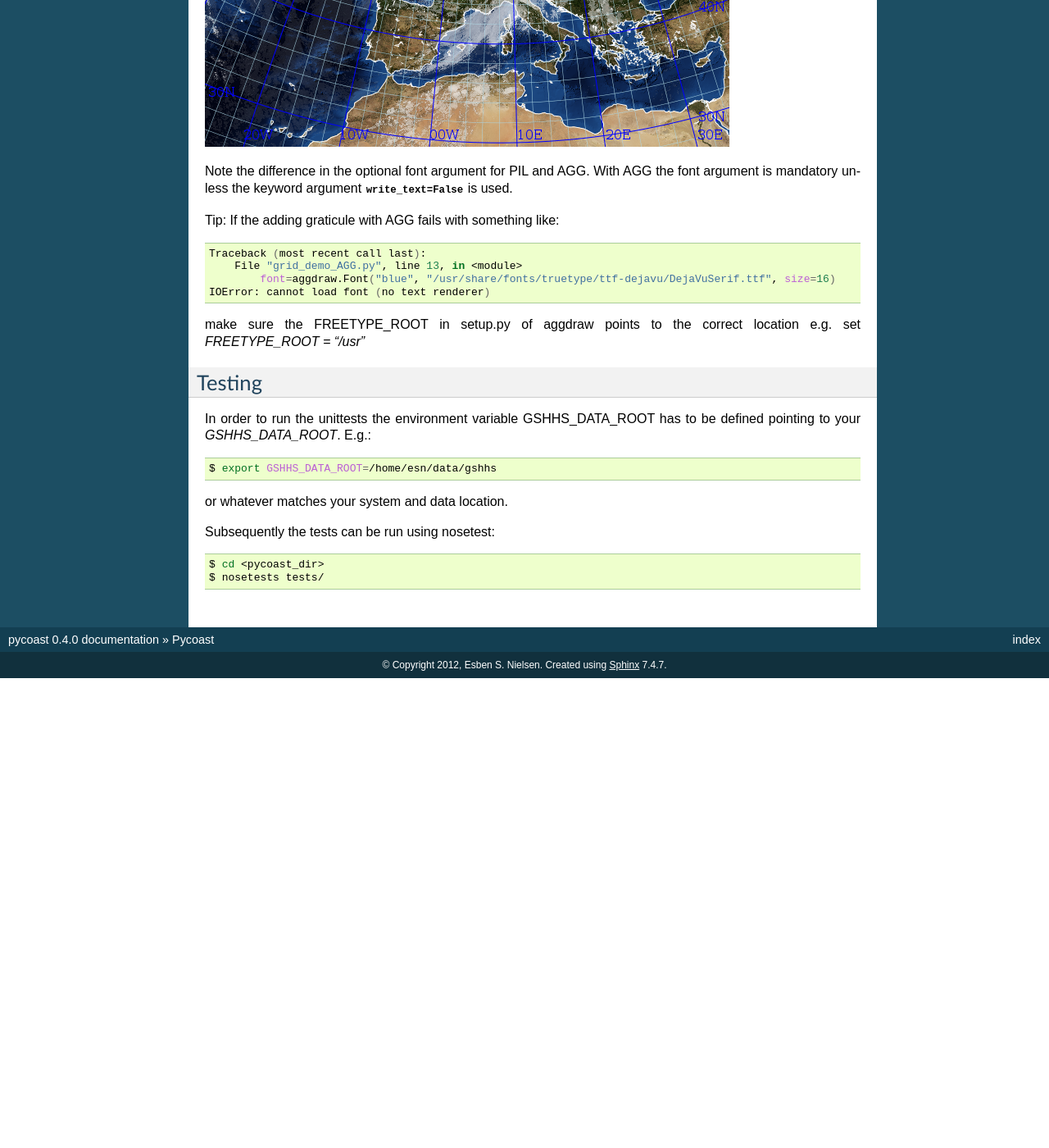
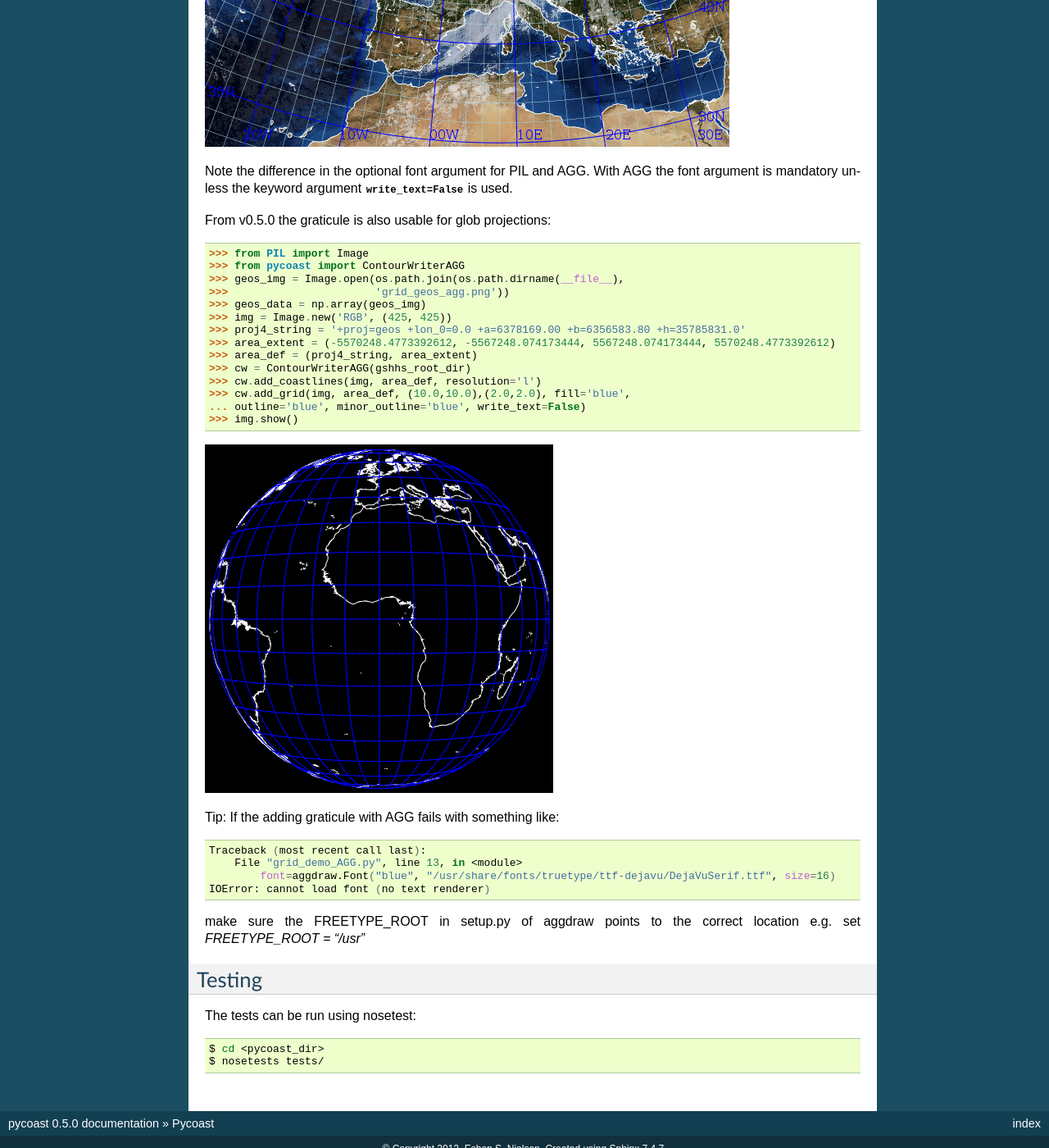
Before and after one commit to pytroll/pycoast, a Sphinx documentation site: the page built from docs/source/index.rst, in a window 1280 px wide and 1400 px high, scrolled down 6308 px. Shown: the whole window at 82% size. Built offline with Sphinx 7.4.7, drawn with Linux system fonts in a browser that asks for light colours; before the commit the page ends 7135 px from its top, so only the background shows below that; some of the changed text lies outside the part shown.

Commit message:
updated docs

```diff
--- a/docs/source/index.rst
+++ b/docs/source/index.rst
@@ -185,6 +185,25 @@ and for AGG:
 
 Note the difference in the optional font argument for PIL and AGG. With AGG the font argument is mandatory unless the keyword argument :attr:`write_text=False` is used.
 
+From v0.5.0 the graticule is also usable for glob projections:
+
+    >>> from PIL import Image
+    >>> from pycoast import ContourWriterAGG
+    >>> geos_img = Image.open(os.path.join(os.path.dirname(__file__),
+    >>>                       'grid_geos_agg.png'))
+    >>> geos_data = np.array(geos_img)
+    >>> img = Image.new('RGB', (425, 425))
+    >>> proj4_string = '+proj=geos +lon_0=0.0 +a=6378169.00 +b=6356583.80 +h=35785831.0'
+    >>> area_extent = (-5570248.4773392612, -5567248.074173444, 5567248.074173444, 5570248.4773392612)
+    >>> area_def = (proj4_string, area_extent)
+    >>> cw = ContourWriterAGG(gshhs_root_dir)
+    >>> cw.add_coastlines(img, area_def, resolution='l')
+    >>> cw.add_grid(img, area_def, (10.0,10.0),(2.0,2.0), fill='blue',
+    ... outline='blue', minor_outline='blue', write_text=False)
+    >>> img.show()
+
+.. image:: images/grid_geos_agg.png
+
 Tip: If the adding graticule with AGG fails with something like:
 
 .. code-block:: bash
@@ -198,15 +217,8 @@ make sure the FREETYPE_ROOT in setup.py of aggdraw points to the correct locatio
 
 Testing
 -------
-In order to run the unittests the environment variable GSHHS_DATA_ROOT has to be defined pointing to your *GSHHS_DATA_ROOT*. E.g.:
 
-.. code-block:: bash
-
-    $ export GSHHS_DATA_ROOT=/home/esn/data/gshhs
-
-or whatever matches your system and data location.
-
-Subsequently the tests can be run using nosetest:
+The tests can be run using nosetest:
 
 .. code-block:: bash
 
--- a/pycoast/version.py
+++ b/pycoast/version.py
@@ -16,4 +16,4 @@
 # along with this program.  If not, see <http://www.gnu.org/licenses/>.
 
 
-__version__ = '0.4.0'
+__version__ = '0.5.0'
```
Also changed, not shown: docs/source/images/grid_geos_agg.png (added), 8 other files.
